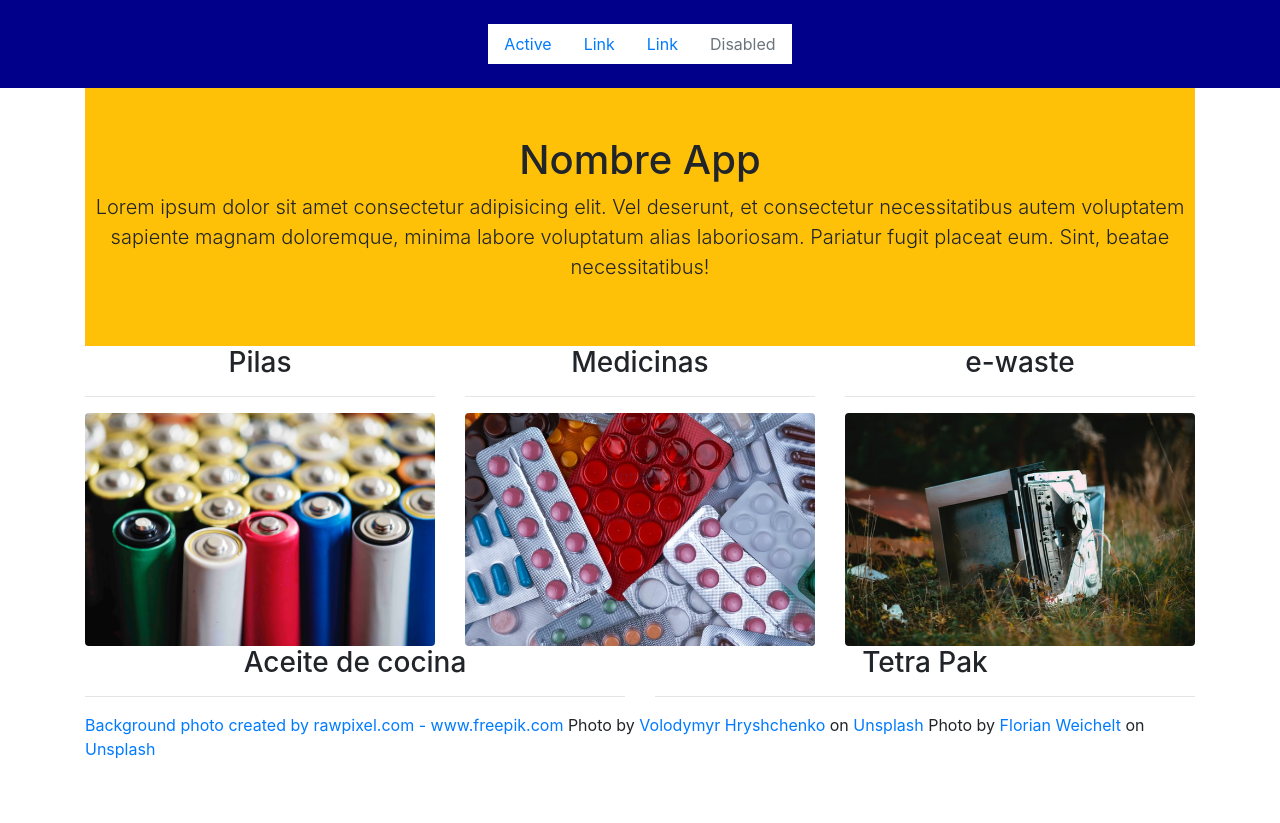
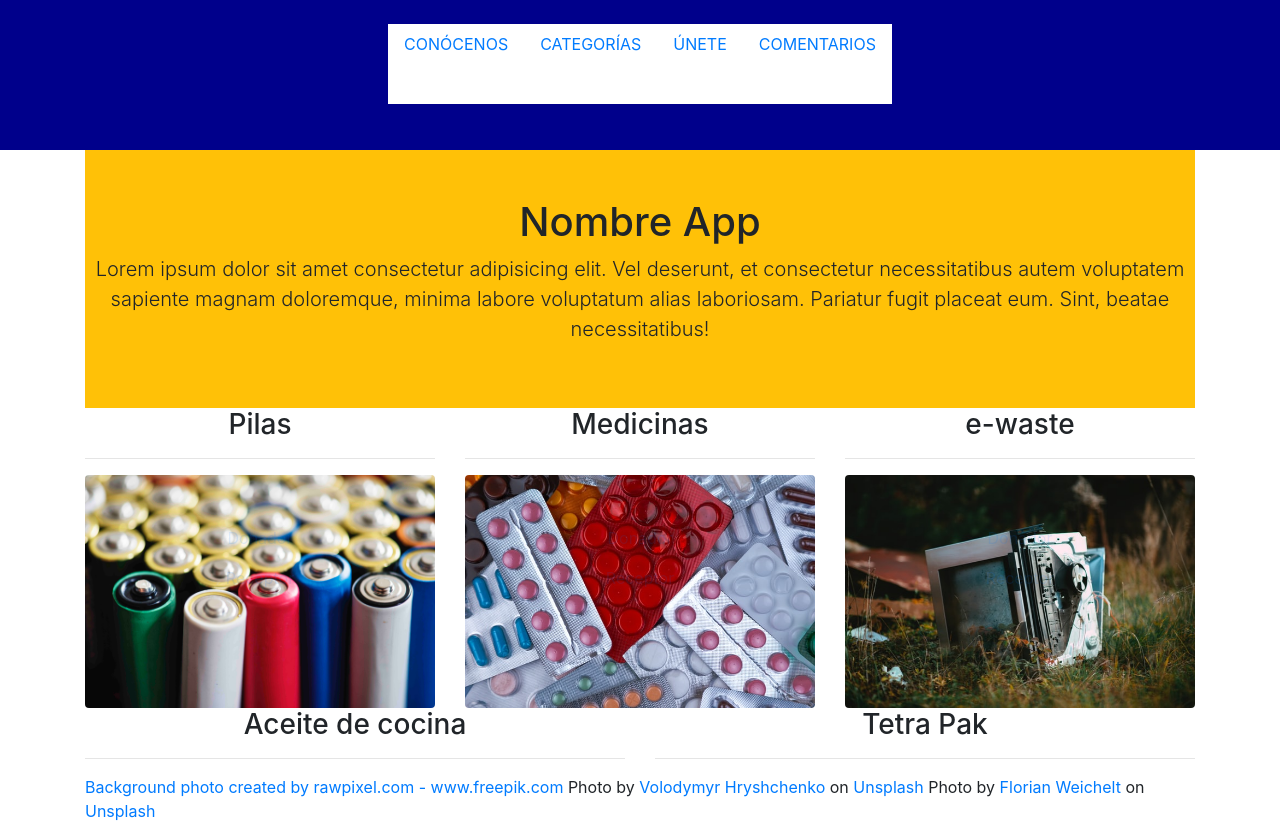
Before and after one commit to tomatovalley/ecologia-team5-gestion-de-residuos, a plain HTML site: page index.html in a window 1280 px wide. Before the commit the page ends 800 px from the top, so only its background shows below. Drawn offline with nearby package versions, Linux system fonts and the light colour scheme.

Commit message:
Cambio 3

```diff
--- a/index.html
+++ b/index.html
@@ -66,9 +66,11 @@
         }
         .background-color{
             background-color: darkblue;
+            height: 150px;
         }
         #background-white{
             background-color: white;
+            height: 80px;
         }
         #color-white{
             color: darkblue;
@@ -83,16 +85,16 @@
         <div class="py-4 text-center">
             <ul class="nav justify-content-center">
             <li class="nav-item">
-              <a class="nav-link active" href="#" id="background-white">Active</a>
+              <a class="nav-link active" href="#" id="background-white">CONÓCENOS</a>
             </li>
             <li class="nav-item">
-              <a class="nav-link" href="#" id="background-white">Link</a>
+              <a class="nav-link" href="#" id="background-white">CATEGORÍAS</a>
             </li>
             <li class="nav-item">
-              <a class="nav-link" href="#" id="background-white">Link</a>
+              <a class="nav-link" href="#" id="background-white">ÚNETE</a>
             </li>
             <li class="nav-item">
-              <a class="nav-link disabled" href="#" tabindex="-1" aria-disabled="true" id="background-white">Disabled</a>
+              <a class="nav-link" href="#" id="background-white">COMENTARIOS</a>
             </li>
         </ul>
         </div>
```
